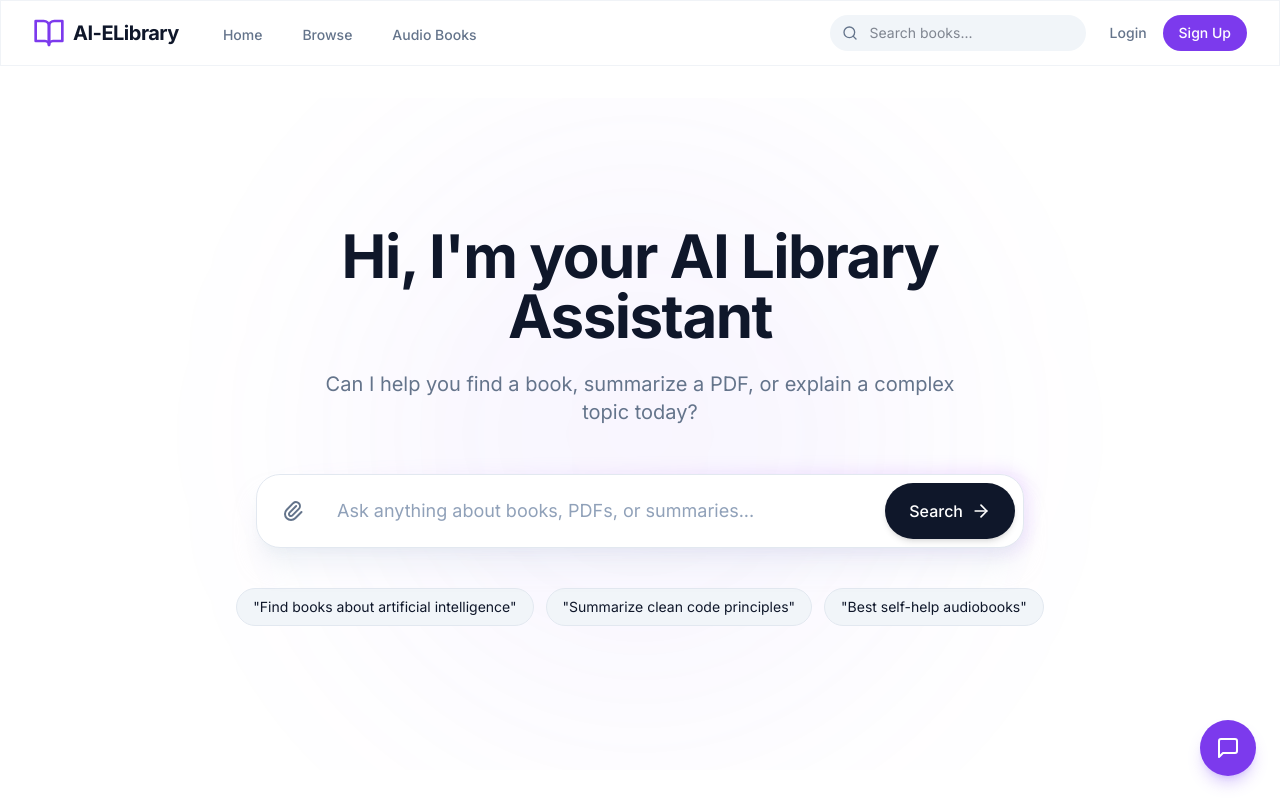
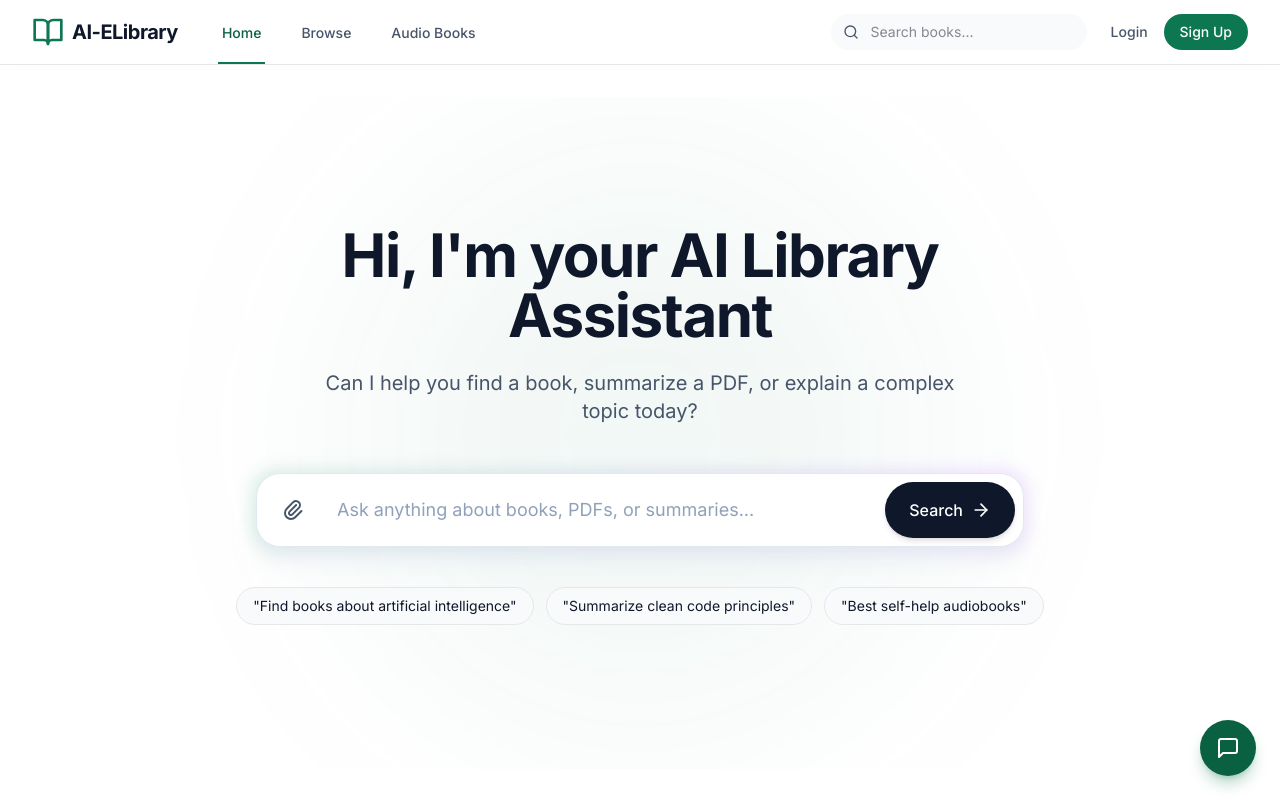
Before and after one commit to IbrahimMunshi2003/ai-elibrary, a React (Vite) app in the folder client/: page / in a window 1280 px wide. Shown: the top 800 px of the page. Built offline with nearby package versions, Linux system fonts and the light colour scheme; no server answers.

Commit message:
Theme updated

```diff
--- a/client/src/components/AIChat.jsx
+++ b/client/src/components/AIChat.jsx
@@ -83,6 +83,25 @@ export default function AIChat({ bookContext, isOpen, onClose }) {
     toast.success('Copied to clipboard!');
   };
 
+  // Utility to parse and enhance AI messages
+  const parseAIMessage = (text) => {
+    if (!text) return '';
+    let parsedText = text;
+
+    // Extract the first URL found in the text to use as the target for the Title
+    const urlMatch = parsedText.match(/https?:\/\/[^\s\)]+/);
+    if (urlMatch) {
+      const url = urlMatch[0];
+      // Convert "Title: Book Name" to "Title: [Book Name](url)" if not already a link
+      parsedText = parsedText.replace(/(Title:\s*)([^\[\n]+)$/gm, `$1[$2](${url})`);
+    }
+
+    // Convert plain URLs to markdown links (ignoring those already inside markdown link syntax)
+    parsedText = parsedText.replace(/(^|[^\]\(])(https?:\/\/[^\s\)]+)/g, '$1[$2]($2)');
+
+    return parsedText;
+  };
+
   return (
     <AnimatePresence>
       {isOpen && (
@@ -130,22 +149,27 @@ export default function AIChat({ bookContext, isOpen, onClose }) {
                   <div
                     className={`relative max-w-[90%] rounded-2xl px-4 py-3 text-[15px] leading-relaxed shadow-sm ${
                       msg.role === 'user'
-                        ? 'bg-primary-600 text-white rounded-br-sm'
+                        ? 'bg-primary-500/10 text-primary-700 rounded-br-sm'
                         : msg.role === 'system'
-                          ? 'bg-red-500/10 text-red-500 border border-red-500/20 rounded-bl-sm'
-                          : 'bg-muted border border-border text-foreground rounded-bl-sm'
+                          ? 'bg-red-50 text-red-600 border border-red-200 rounded-bl-sm'
+                          : 'bg-white border border-border text-slate-700 rounded-bl-sm'
                     }`}
                   >
                     {msg.role === 'ai' ? (
-                      <div className="prose prose-sm dark:prose-invert max-w-none">
+                      <div className="prose prose-sm max-w-none prose-a:text-primary-500 prose-a:hover:text-primary-700 prose-a:transition-colors prose-a:-underline">
                         <ReactMarkdown
                           components={{
                             a: ({ node, ...props }) => (
-                              <a {...props} target="_blank" rel="noopener noreferrer" className="text-blue-400 underline" />
+                              <a
+                                {...props}
+                                target="_blank"
+                                rel="noopener noreferrer"
+                                className="text-primary-500 font-medium hover:text-primary-700 hover:underline transition-colors decoration-2 underline-offset-2"
+                              />
                             ),
                           }}
                         >
-                          {msg.text}
+                          {parseAIMessage(msg.text)}
                         </ReactMarkdown>
                       </div>
                     ) : (
@@ -220,7 +244,7 @@ export default function AIChat({ bookContext, isOpen, onClose }) {
                       setInput('');
                       fetchAIResponse(suggestion);
                     }}
-                    className="text-xs px-3.5 py-2 bg-primary-50 dark:bg-primary-900/20 hover:bg-primary-100 dark:hover:bg-primary-900/40 hover:text-primary-700 dark:hover:text-primary-300 rounded-full border border-primary-200 dark:border-primary-800 transition-all text-primary-600 font-medium whitespace-nowrap shadow-sm active:scale-95"
+                    className="text-xs px-4 py-2 bg-white hover:bg-primary-50 hover:text-primary-700 rounded-full border border-primary-200 transition-all text-primary-600 font-medium whitespace-nowrap shadow-[0_2px_15px_-3px_rgba(0,0,0,0.05)] active:scale-95"
                   >
                     {suggestion}
                   </button>
@@ -235,12 +259,12 @@ export default function AIChat({ bookContext, isOpen, onClose }) {
                 onChange={(e) => setInput(e.target.value)}
                 placeholder={isLoading ? "Please wait..." : "Ask something..."}
                 disabled={isLoading}
-                className="w-full pl-5 pr-14 py-3.5 rounded-2xl bg-muted border border-transparent focus:bg-background focus:border-primary-500 focus:ring-4 focus:ring-primary-500/10 outline-none text-sm transition-all disabled:opacity-50 disabled:cursor-not-allowed shadow-none focus:shadow-sm"
+                className="w-full pl-5 pr-14 py-3.5 rounded-full bg-white border border-border focus:border-primary-500 focus:ring-4 focus:ring-primary-500/10 outline-none text-sm transition-all disabled:opacity-50 disabled:cursor-not-allowed shadow-[0_2px_15px_-3px_rgba(0,0,0,0.04)]"
               />
               <button
                 type="submit"
                 disabled={!input.trim() || isLoading}
-                className="absolute right-3 p-2.5 rounded-xl bg-primary-600 text-white hover:bg-primary-700 disabled:opacity-50 disabled:hover:bg-primary-600 transition-all shadow-md active:scale-95"
+                className="absolute right-3 p-2.5 rounded-full bg-primary-500 text-white hover:bg-primary-600 disabled:opacity-50 disabled:hover:bg-primary-500 transition-all shadow-md active:scale-95"
               >
                 <FiSend className="w-4 h-4" />
               </button>
--- a/client/src/components/Navbar.jsx
+++ b/client/src/components/Navbar.jsx
@@ -1,5 +1,5 @@
 import { useState } from 'react';
-import { Link, useNavigate } from 'react-router-dom';
+import { Link, useNavigate, useLocation } from 'react-router-dom';
 import { useAuthStore } from '../store/authStore';
 import { FiSearch, FiMenu, FiX, FiBookOpen, FiUser } from 'react-icons/fi';
 import { motion, AnimatePresence } from 'framer-motion';
@@ -9,6 +9,7 @@ export default function Navbar() {
   const [isMenuOpen, setIsMenuOpen] = useState(false);
   const [searchQuery, setSearchQuery] = useState('');
   const navigate = useNavigate();
+  const location = useLocation();
 
   const handleSearch = (e) => {
     e.preventDefault();
@@ -20,22 +21,22 @@ export default function Navbar() {
   };
 
   return (
-    <nav className="sticky top-0 z-50 glass-card">
+    <nav className="sticky top-0 z-50 bg-white border-b border-border shadow-[0_2px_15px_-3px_rgba(0,0,0,0.02)]">
       <div className="max-w-7xl mx-auto px-4 sm:px-6 lg:px-8">
         <div className="flex justify-between h-16">
           {/* Logo & Desktop Nav */}
           <div className="flex items-center">
             <Link to="/" className="flex items-center gap-2">
-              <FiBookOpen className="w-8 h-8 text-primary-600" />
+              <FiBookOpen className="w-8 h-8 text-primary-500" />
               <span className="font-bold text-xl tracking-tight text-foreground">AI-ELibrary</span>
             </Link>
 
-            <div className="hidden md:ml-10 md:flex md:space-x-8">
-              <Link to="/" className="text-muted-foreground hover:text-foreground inline-flex items-center px-1 pt-1 text-sm font-medium transition-colors">Home</Link>
-              <Link to="/search" className="text-muted-foreground hover:text-foreground inline-flex items-center px-1 pt-1 text-sm font-medium transition-colors">Browse</Link>
-              <Link to="/search?category=Audio%20Books" className="text-muted-foreground hover:text-foreground inline-flex items-center px-1 pt-1 text-sm font-medium transition-colors">Audio Books</Link>
+            <div className="hidden md:ml-10 md:flex md:space-x-8 h-full">
+              <Link to="/" className={`inline-flex items-center px-1 pt-1 border-b-2 text-sm font-medium transition-colors h-full ${location.pathname === '/' ? 'border-primary-500 text-primary-600' : 'border-transparent text-muted-foreground hover:text-foreground hover:border-gray-300'}`}>Home</Link>
+              <Link to="/search" className={`inline-flex items-center px-1 pt-1 border-b-2 text-sm font-medium transition-colors h-full ${location.pathname === '/search' && !location.search.includes('category=Audio') ? 'border-primary-500 text-primary-600' : 'border-transparent text-muted-foreground hover:text-foreground hover:border-gray-300'}`}>Browse</Link>
+              <Link to="/search?category=Audio%20Books" className={`inline-flex items-center px-1 pt-1 border-b-2 text-sm font-medium transition-colors h-full ${location.search.includes('category=Audio') ? 'border-primary-500 text-primary-600' : 'border-transparent text-muted-foreground hover:text-foreground hover:border-gray-300'}`}>Audio Books</Link>
               {isAuthenticated && (
-                <Link to="/dashboard" className="text-muted-foreground hover:text-foreground inline-flex items-center px-1 pt-1 text-sm font-medium transition-colors">Dashboard</Link>
+                <Link to="/dashboard" className={`inline-flex items-center px-1 pt-1 border-b-2 text-sm font-medium transition-colors h-full ${location.pathname === '/dashboard' ? 'border-primary-500 text-primary-600' : 'border-transparent text-muted-foreground hover:text-foreground hover:border-gray-300'}`}>Dashboard</Link>
               )}
             </div>
           </div>
@@ -66,7 +67,7 @@ export default function Navbar() {
             ) : (
               <div className="flex items-center space-x-4">
                 <Link to="/login" className="text-sm font-medium text-muted-foreground hover:text-foreground">Login</Link>
-                <Link to="/signup" className="text-sm font-medium bg-primary-600 hover:bg-primary-700 text-white px-4 py-2 rounded-full transition-colors">Sign Up</Link>
+                <Link to="/signup" className="text-sm font-medium bg-primary-500 hover:bg-primary-600 text-white px-4 py-2 rounded-full transition-colors">Sign Up</Link>
               </div>
             )}
           </div>
--- a/client/src/index.css
+++ b/client/src/index.css
@@ -3,19 +3,24 @@
 @theme {
   --font-sans: "Inter", system-ui, sans-serif;
 
-  --color-primary-50: #f5f3ff;
-  --color-primary-100: #ede9fe;
-  --color-primary-500: #8b5cf6;
-  --color-primary-600: #7c3aed;
-  --color-primary-700: #6d28d9;
+  --color-primary-50: #e7f1ec;
+  --color-primary-100: #c2e0d3;
+  --color-primary-200: #9dd0bc;
+  --color-primary-300: #78c0a5;
+  --color-primary-400: #52b08e;
+  --color-primary-500: #0d7751;
+  --color-primary-600: #0a6142;
+  --color-primary-700: #084931;
+  --color-primary-800: #063121;
+  --color-primary-900: #041910;
 
   --color-background: #ffffff;
   --color-foreground: #0f172a;
-  --color-muted: #f1f5f9;
-  --color-muted-foreground: #64748b;
+  --color-muted: #f9fafb;
+  --color-muted-foreground: #475569;
   --color-card: #ffffff;
   --color-card-foreground: #0f172a;
-  --color-border: #e2e8f0;
+  --color-border: #e5e7eb;
 }
 
 @layer base {
@@ -38,6 +43,14 @@
 
 @layer utilities {
   .glass-card {
-    @apply bg-white/80 backdrop-blur-md border border-slate-200/50;
+    @apply bg-white border-b border-border;
+  }
+
+  .btn-primary {
+    @apply rounded-lg bg-primary-500 text-white font-medium hover:bg-primary-600 transition-colors shadow-sm;
+  }
+
+  .btn-secondary {
+    @apply rounded-lg border border-primary-500 text-primary-500 font-medium hover:bg-primary-50 transition-colors;
   }
 }
--- a/client/src/pages/Home.jsx
+++ b/client/src/pages/Home.jsx
@@ -166,10 +166,10 @@ export default function Home() {
           <h3 className="text-xl font-semibold mb-3">AI Summaries</h3>
           <p className="text-muted-foreground">Don't have time to read? Get instant, accurate summaries generated by our advanced AI.</p>
         </div>
-        <div className="flex flex-col items-center justify-center p-8 bg-gradient-to-br from-primary-600 to-primary-800 text-white rounded-2xl shadow-lg relative overflow-hidden">
+        <div className="flex flex-col items-center justify-center p-8 bg-primary-500 text-white rounded-2xl shadow-[0_2px_15px_-3px_rgba(0,0,0,0.07)] relative overflow-hidden">
           <div className="absolute top-0 right-0 w-32 h-32 bg-white/10 rounded-full translate-x-1/2 -translate-y-1/2 blur-2xl block" />
           <h3 className="text-2xl font-bold mb-4 z-10">Start Your Journey</h3>
-          <Link to="/signup" className="px-6 py-3 bg-white text-primary-700 font-bold rounded-full shadow-md hover:scale-105 transition-transform z-10 w-full mb-3 text-center">
+          <Link to="/signup" className="px-6 py-3 bg-white text-primary-600 font-bold rounded-full shadow-md hover:scale-105 transition-transform z-10 w-full mb-3 text-center">
             Create Free Account
           </Link>
           <p className="text-white/80 text-sm z-10 mt-2">No credit card required</p>
```
